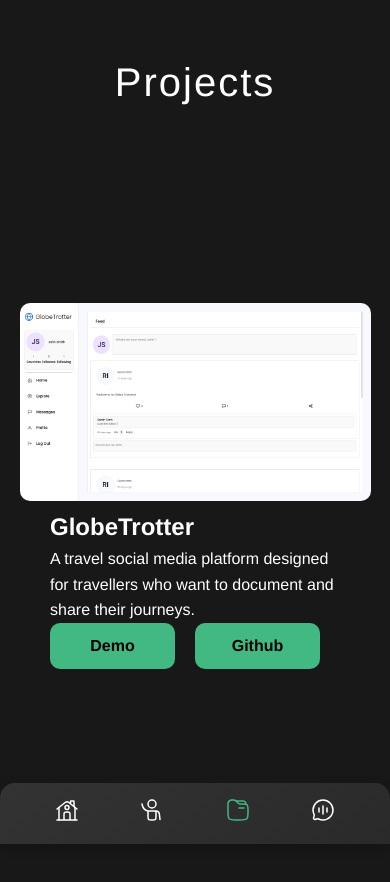
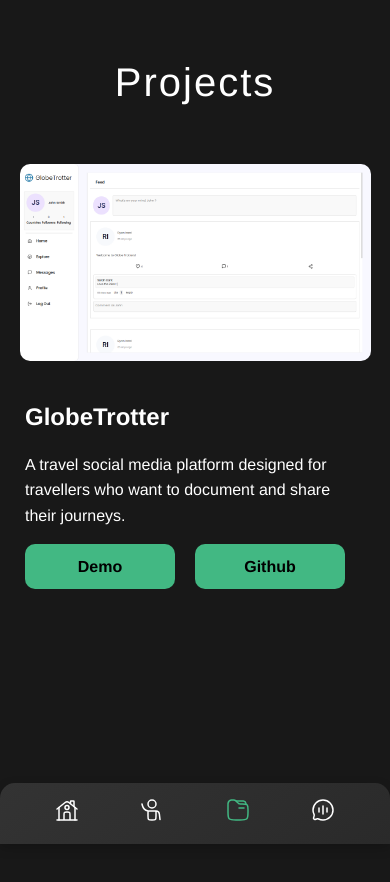
Before and after one commit to justryan55/portfolio, a Vue app: page /projects in a window 390 px wide. Shown: the top 882 px of the page. Built offline with nearby package versions, Linux system fonts and the light colour scheme.

Commit message:
updated responsiveness

```diff
--- a/src/components/Projects.vue
+++ b/src/components/Projects.vue
@@ -276,10 +276,11 @@ a {
   .section {
     display: flex;
     flex-direction: column;
-    justify-content: center;
+    justify-content: flex-start;
     align-items: center;
-    padding: 0;
+    padding-top: 100px;
     margin: 0;
+    gap: 30px;
   }
 
   .header {
@@ -288,12 +289,12 @@ a {
 
   .text {
     font-size: 1rem;
+    margin: 15px 0px;
   }
 
   .image {
     max-width: 90vw;
     max-height: 45vh;
-
     padding: 0px;
     border-radius: 10px;
     transition: transform 0.3s ease;
@@ -305,7 +306,7 @@ a {
   }
 
   .information {
-    padding: 0px 50px;
+    padding: 0px 5px;
   }
 
   .btn-container {
--- a/src/views/ArchivesView.vue
+++ b/src/views/ArchivesView.vue
@@ -275,10 +275,12 @@ a {
   .section {
     display: flex;
     flex-direction: column;
-    justify-content: center;
+    justify-content: flex-start;
     align-items: center;
     padding: 0;
     margin: 0;
+    padding-top: 100px;
+    gap: 30px;
   }
 
   .header {
@@ -287,6 +289,7 @@ a {
 
   .text {
     font-size: 1rem;
+    margin: 15px 0px;
   }
 
   .image {
@@ -303,7 +306,7 @@ a {
   }
 
   .information {
-    padding: 0px 50px;
+    padding: 0px 5px;
   }
 
   .btn-container {
```
